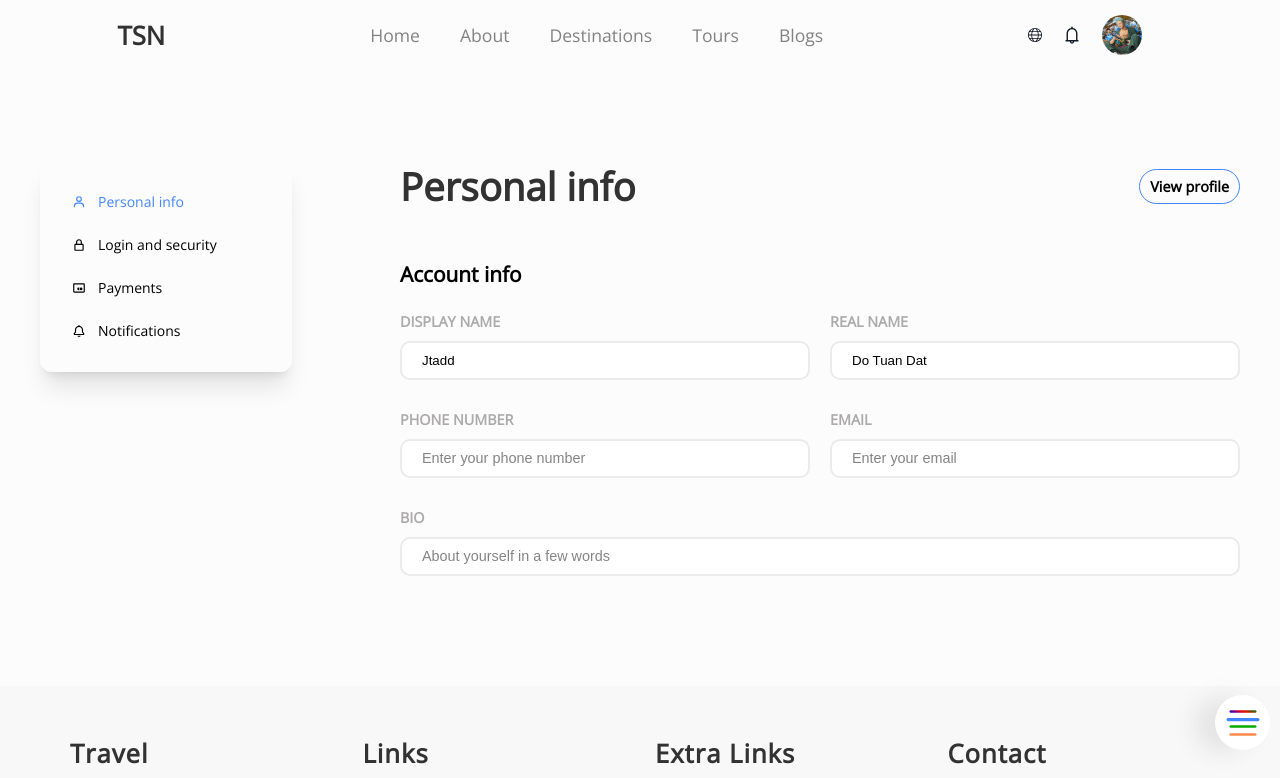
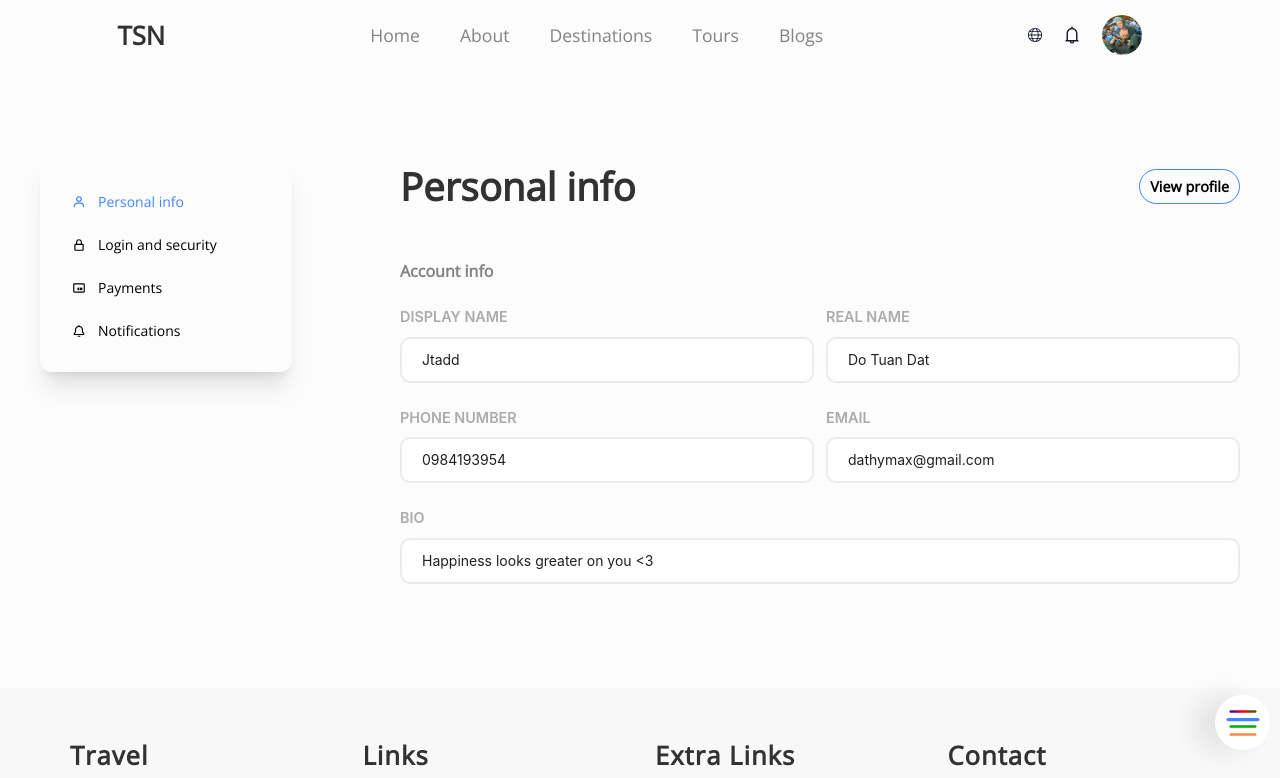
Before and after one commit to dathymax/NextJS-travel, a Next.js app: page /account-setting in a window 1280 px wide. Shown: the top 778 px of the page. Built offline with nearby package versions, Linux system fonts and the light colour scheme; some icons are missing.

Commit message:
update custom form

```diff
--- a/app/account-setting/index.scss
+++ b/app/account-setting/index.scss
@@ -4,7 +4,8 @@
 	margin: 0 auto;
 	padding-top: 80px;
 
-	.information {
+	.information,
+	.payment {
 		.heading {
 			&__link {
 				padding: 7px 10px;
@@ -39,7 +40,7 @@
 			font-weight: 600;
 			text-transform: uppercase;
 			color: rgb(172, 170, 170);
-			margin-bottom: 10px;
+			// margin-bottom: 10px;
 		}
 
 		.form {
--- /dev/null
+++ b/components/custom/form/Form.tsx
@@ -0,0 +1,16 @@
+import { Form, FormProps } from 'antd';
+import React, { ReactNode } from 'react';
+
+interface CustomFormProps extends FormProps {
+    children: ReactNode
+}
+
+function CustomForm({ children, ...rest }: CustomFormProps) {
+    return (
+        <Form {...rest} layout="vertical">
+            {children}
+        </Form>
+    );
+}
+
+export default CustomForm;
--- a/components/custom/form/FormItem.tsx
+++ b/components/custom/form/FormItem.tsx
@@ -1,12 +1,18 @@
-import { FormItemProps, Form } from 'antd';
+import { FormItemProps, Form, Input } from 'antd';
 import React, { ReactNode } from 'react';
+import "./form.scss";
 
-interface MyFormItemProps extends FormItemProps { }
+interface MyFormItemProps extends FormItemProps {
+    children: ReactNode
+}
 
-function CustomFormItem({ ...rest }: MyFormItemProps, children: ReactNode) {
+function CustomFormItem({ ...rest }: MyFormItemProps) {
     return (
-        <Form.Item {...rest}>
-            {children}
+        <Form.Item
+            className='custom__form-item'
+            {...rest}
+        >
+            {rest.children}
         </Form.Item>
     );
 }
--- /dev/null
+++ b/components/custom/form/form.scss
@@ -0,0 +1,4 @@
+.custom__form {
+	&-item {
+	}
+}
--- a/components/features/account-setting/category-item/notifications/index.tsx
+++ b/components/features/account-setting/category-item/notifications/index.tsx
@@ -1,4 +1,4 @@
-import Radio from '@/common/radio'
+import Radio from '@/components/common/radio'
 import React from 'react'
 
 const Notifications: React.FC = () => {
--- a/components/features/account-setting/category-item/payments/index.tsx
+++ b/components/features/account-setting/category-item/payments/index.tsx
@@ -1,4 +1,7 @@
-import Checkbox from '@/common/checkbox'
+import Checkbox from '@/components/common/checkbox'
+import CustomForm from '@/components/custom/form/Form'
+import CustomFormItem from '@/components/custom/form/FormItem'
+import { Col, Input, Row } from 'antd'
 import React from 'react'
 
 const Payments: React.FC = () => {
@@ -6,7 +9,7 @@ const Payments: React.FC = () => {
         <section>
             <h2 className='mb-12'>Payment methods</h2>
 
-            <div className="login__feature mb-10">
+            <div className="payment mb-10">
                 <h3 className="heading">Credit card</h3>
                 <div className="flex items-center justify-between w-full">
                     <div className="label">
@@ -19,48 +22,58 @@ const Payments: React.FC = () => {
                 </div>
             </div>
 
-            <div className="login__feature mb-10">
+            <div className="payment mb-10">
                 <h3 className="heading mb-6">Add new credit card</h3>
 
-                <form className='information__form'>
-                    <div className="form__wrapper">
-                        <div className="form__item">
-                            <label htmlFor="displayName">Display name</label>
-                            <input type="text" id='displayName' name="displayName" placeholder='Enter your display name' />
-                        </div>
-                        <div className="form__item">
-                            <label htmlFor="realName">Real name</label>
-                            <input type="text" id='realName' name="realName" placeholder='Enter your real name' />
-                        </div>
-                    </div>
+                <CustomForm className='information__form'>
+                    <Row gutter={12} wrap>
+                        <Col span={24}>
+                            <CustomFormItem
+                                label="Card number"
+                                name="cardNumber"
+                            >
+                                <Input placeholder='XXX XXX XXX XXX' />
+                            </CustomFormItem>
+                        </Col>
 
-                    <div className="form__wrapper">
-                        <div className="form__item">
-                            <label htmlFor="phoneNumber">Phone number</label>
-                            <input type="tel" id='phoneNumber' name="phoneNumber" placeholder='Enter your phone number' />
-                        </div>
-                        <div className="form__item">
-                            <label htmlFor="email">Email</label>
-                            <input type="email" id='email' name="email" placeholder='Enter your email' />
-                        </div>
-                    </div>
+                        <Col span={24}>
+                            <CustomFormItem
+                                label="Card holder"
+                                name="cardHolder"
+                            >
+                                <Input placeholder='XXX XXX XXX XXX' />
+                            </CustomFormItem>
+                        </Col>
 
-                    <div className="form__wrapper">
-                        <div className="form__item">
-                            <label htmlFor="bio">Bio</label>
-                            <input type="text" id='bio' name="bio" placeholder='About yourself in a few words' />
-                        </div>
-                    </div>
+                        <Col span={12}>
+                            <CustomFormItem
+                                label="EXPIRATION DATE"
+                                name="expirationDate"
+                            >
+                                <Input placeholder='MM/YY' />
+                            </CustomFormItem>
+                        </Col>
+                        <Col span={12}>
+                            <CustomFormItem
+                                label="CVC"
+                                name="cvc"
+                            >
+                                <Input placeholder='CVC' />
+                            </CustomFormItem>
+                        </Col>
+                    </Row>
 
-                    <Checkbox>
-                        Save card
-                    </Checkbox>
-                </form>
+                    <CustomFormItem>
+                        <Checkbox>
+                            Save card
+                        </Checkbox>
+                    </CustomFormItem>
+                </CustomForm>
 
                 <hr className='my-10' />
             </div>
 
-            <div className="login__feature">
+            <div className="payment">
                 <h3 className="heading">Coupons</h3>
                 <div className="flex items-center justify-between">
                     <div className="flex items-center justify-between w-full">
--- a/components/features/account-setting/category-item/personal-info/index.tsx
+++ b/components/features/account-setting/category-item/personal-info/index.tsx
@@ -1,9 +1,11 @@
 "use client"
 
+import CustomForm from '@/components/custom/form/Form'
+import CustomFormItem from '@/components/custom/form/FormItem'
 import { UserProfileType } from '@/types/features/user'
+import { Col, Form, Input, Row } from 'antd'
 import Link from 'next/link'
 import React, { useEffect } from 'react'
-import { useForm } from 'react-hook-form'
 import "./personalInfo.scss"
 
 type TypeProps = {
@@ -11,14 +13,17 @@ type TypeProps = {
 }
 
 const PersonalInfo: React.FC<TypeProps> = ({ userInfo }: TypeProps) => {
-    const { setValue, register } = useForm<UserProfileType>({ defaultValues: userInfo });
+    const [form] = Form.useForm();
 
     useEffect(() => {
         if (userInfo) {
-            setValue("displayName", userInfo.displayName)
-            setValue("realName", userInfo.realName)
+            form.setFieldsValue(userInfo);
         }
     }, [userInfo])
+
+    const onFinish = (values: UserProfileType) => {
+        console.log(values)
+    }
 
     return (
         <section className='information'>
@@ -27,17 +32,67 @@ const PersonalInfo: React.FC<TypeProps> = ({ userInfo }: TypeProps) => {
                 <Link href={"/user-profile"} className={"heading__link primary--hover--bg"}>View profile</Link>
             </div>
 
-            <form className='information__form'>
-                <p className='mb-6'>Account info</p>
+            <p className='mb-6 font-bold'>Account info</p>
 
+            <CustomForm
+                form={form}
+                onFinish={onFinish}
+            >
+                <Row gutter={12} wrap>
+                    <Col span={12}>
+                        <CustomFormItem
+                            label="Display name"
+                            name="displayName"
+                        >
+                            <Input />
+                        </CustomFormItem>
+                    </Col>
+                    <Col span={12}>
+                        <CustomFormItem
+                            label="Real name"
+                            name="realName"
+                        >
+                            <Input />
+                        </CustomFormItem>
+                    </Col>
+
+                    <Col span={12}>
+                        <CustomFormItem
+                            label="Phone number"
+                            name="phone"
+                        >
+                            <Input />
+                        </CustomFormItem>
+                    </Col>
+                    <Col span={12}>
+                        <CustomFormItem
+                            label="Email"
+                            name="email"
+                        >
+                            <Input />
+                        </CustomFormItem>
+                    </Col>
+
+                    <Col span={24}>
+                        <CustomFormItem
+                            label="Bio"
+                            name="bio"
+                        >
+                            <Input />
+                        </CustomFormItem>
+                    </Col>
+                </Row>
+            </CustomForm>
+
+            {/* <form className='information__form'>
                 <div className="form__wrapper">
                     <div className="form__item">
                         <label htmlFor="displayName">Display name</label>
-                        <input type="text" id='displayName' placeholder='Enter your display name' {...register("displayName")} />
+                        <input type="text" name="displayName" id='displayName' placeholder='Enter your display name' />
                     </div>
                     <div className="form__item">
                         <label htmlFor="realName">Real name</label>
-                        <input type="text" id='realName' placeholder='Enter your real name' {...register("realName")} />
+                        <input type="text" name="realName" id='realName' placeholder='Enter your real name' />
                     </div>
                 </div>
 
@@ -58,9 +113,9 @@ const PersonalInfo: React.FC<TypeProps> = ({ userInfo }: TypeProps) => {
                         <input type="text" id='bio' name="bio" placeholder='About yourself in a few words' />
                     </div>
                 </div>
-            </form>
+            </form> */}
         </section>
     )
 }
 
-export default React.memo(PersonalInfo);
+export default PersonalInfo;
--- a/components/features/account-setting/category-item/personal-info/personalInfo.scss
+++ b/components/features/account-setting/category-item/personal-info/personalInfo.scss
@@ -1,5 +1,5 @@
 .information,
-.login__feature {
+.payment {
 	transition: all ease 0.3s;
 
 	.heading {
@@ -35,7 +35,7 @@
 		font-weight: 600;
 		text-transform: uppercase;
 		color: rgb(172, 170, 170);
-		margin-bottom: 10px;
+		// margin-bottom: 10px;
 	}
 
 	.form {
@@ -53,4 +53,12 @@
 			width: 100%;
 		}
 	}
+
+	.feature {
+		border: 2px solid var(--primary);
+		padding: 7px 10px;
+		border-radius: 20px;
+		font-size: 0.8rem;
+		font-weight: 600;
+	}
 }
```
Also changed, not shown: components/common/checkbox/index.scss (renamed from common/checkbox/index.scss), components/common/checkbox/index.tsx (renamed from common/checkbox/index.tsx), components/common/radio/index.scss (renamed from common/radio/index.scss), components/common/radio/index.tsx (renamed from common/radio/index.tsx).
